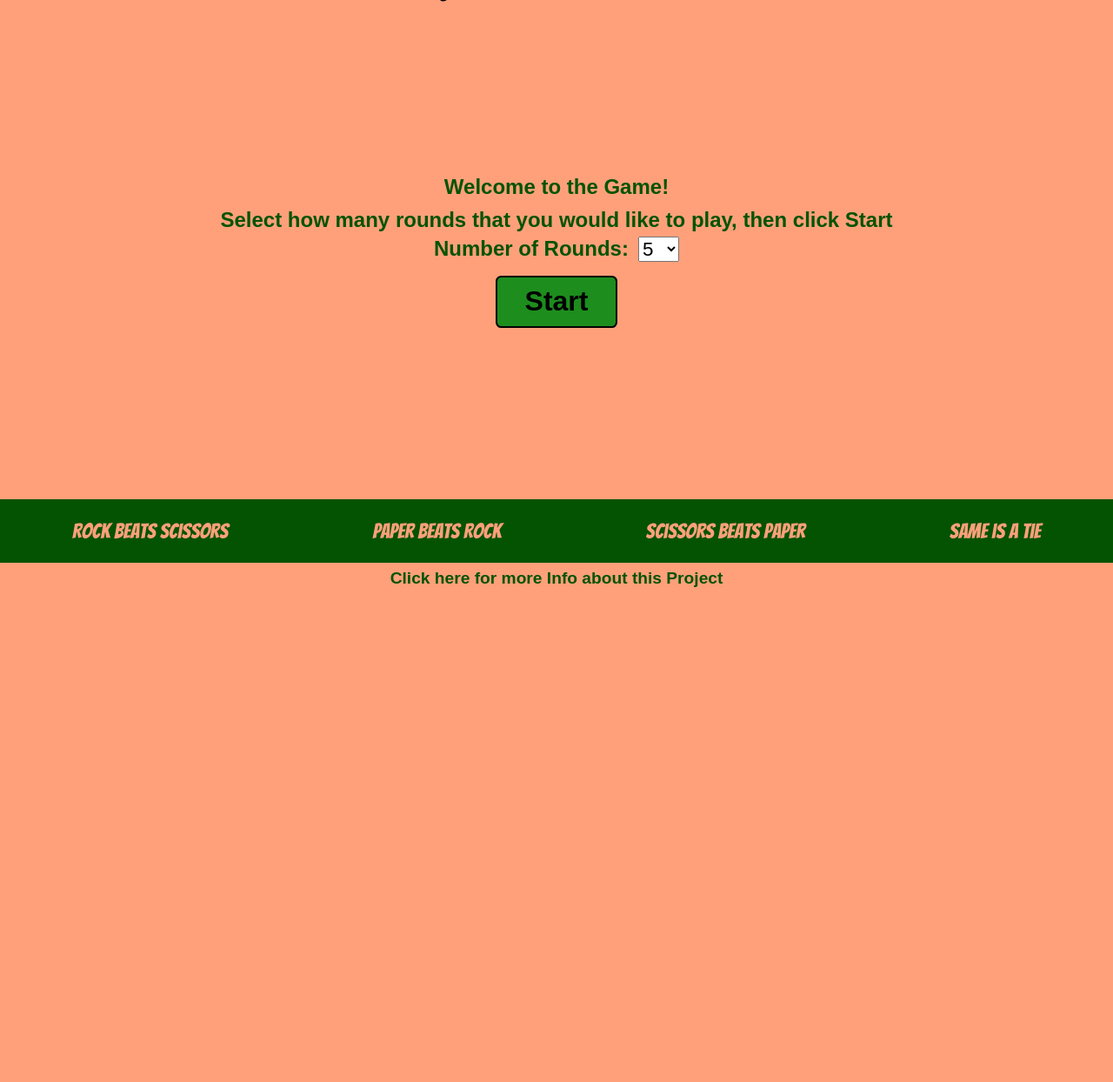
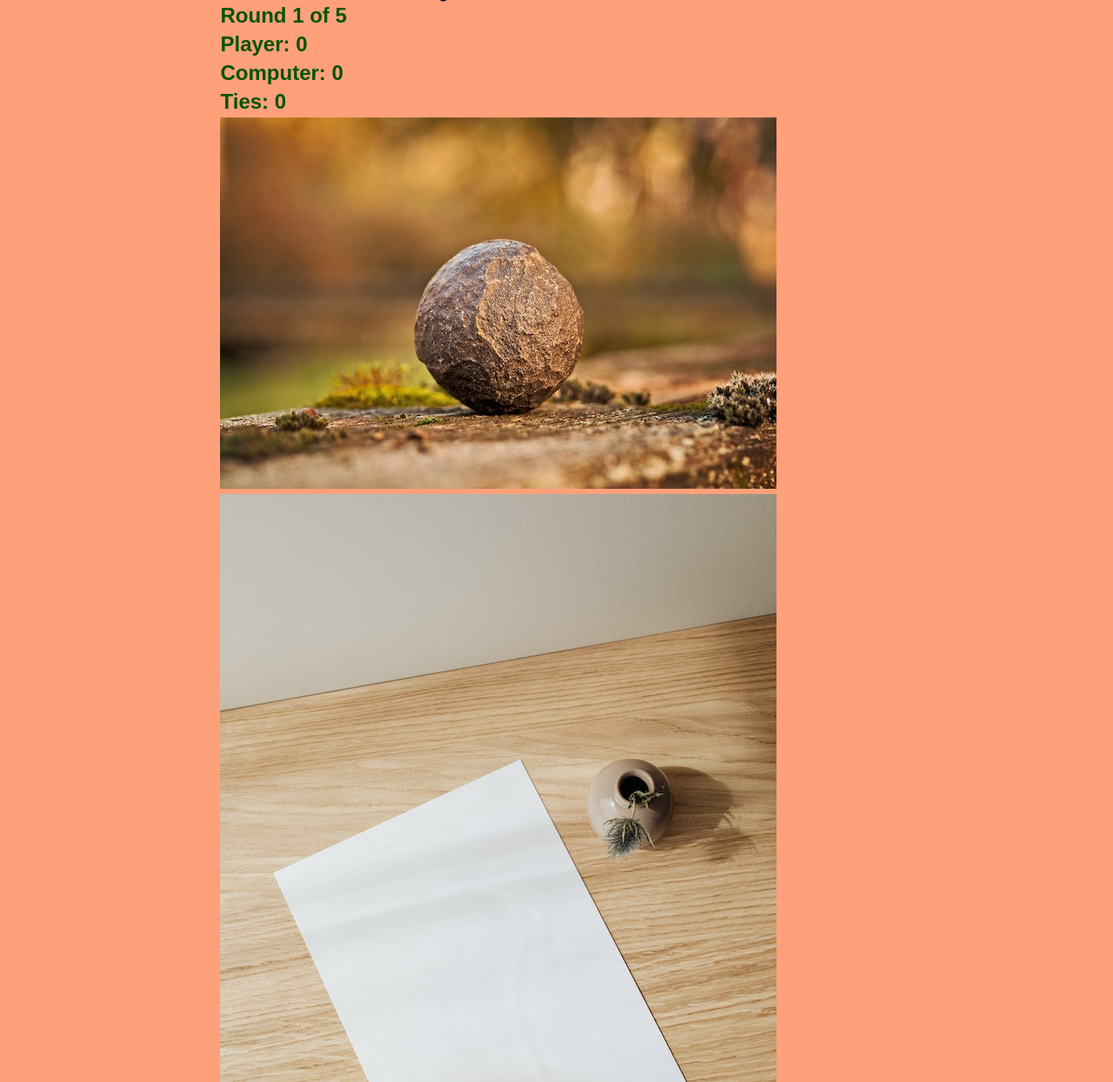
Before and after one commit to mike-c2/odin-rock-paper-scissors, a plain HTML site: page index.html in a window 1280 px wide. Shown: the part 116-1360 px from the top of the page at 87% size. Before the commit the page ends 800 px from the top, so only its background shows below. Drawn offline with Linux system fonts and the light colour scheme.

Commit message:
Build temporary game board
This board consists of a status bar that lists the following:
	Round 1 of 5
	Player: 0
	Computer: 0
	Ties: 0

Numbers above are arbitrary.

Placed images of a rock, paper, and a scissor on the page, which will
eventually be clickable options for playing the game.

This will eventually be replaced by JavaScript dynamically creating this
section.  This current game board is a prototype to be used in coding
the JavaScript part.

This still needs the computer choice image and a label/message
instructing the player to choose the rock, paper, or scissors.

```diff
--- a/index.html
+++ b/index.html
@@ -17,6 +17,43 @@
   </header>
 
   <main class="game-container">
+    <div class="active-game">
+      <div class="game-status">
+        <p>
+          Round <span id=current-round>1</span>
+          of <span id=last-round>5</span>
+        </p>
+        <p>
+          Player: <span id="player-points">0</span>
+        </p>
+        <p>
+          Computer: <span id="computer-points">0</span>
+        </p>
+        <p>
+          Ties: <span id="tie-points">0</span>
+        </p>
+      </div>
+      <div class="game-board">
+        <div class="player-options">
+          <div class="rock-option">
+            <img class="rock-image"
+              src="img/pexels-pixabay-161702.jpg"
+              alt="Tilt shift lens photography of stone">
+          </div>
+          <div class="paper-option">
+            <img class="paper-image"
+            src="img/pexels-karolina-grabowska-4207708.jpg"
+            alt="Empty paper sheet on wooden table">
+          </div>
+          <div class="scissors-option">
+            <img class="scissors-image"
+            src="img/pexels-mike-b-211710.jpg"
+            alt="Red scissors near green leaf">
+          </div>
+        </div>
+
+      </div>
+    </div>
   </main>
 
   <footer>
```
